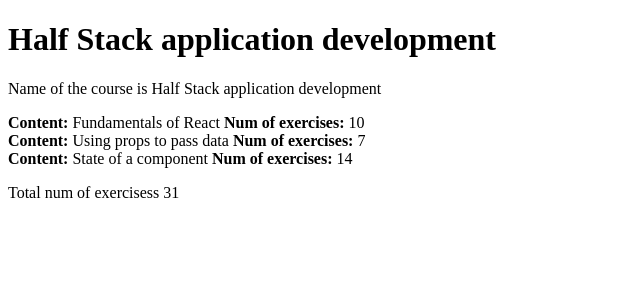
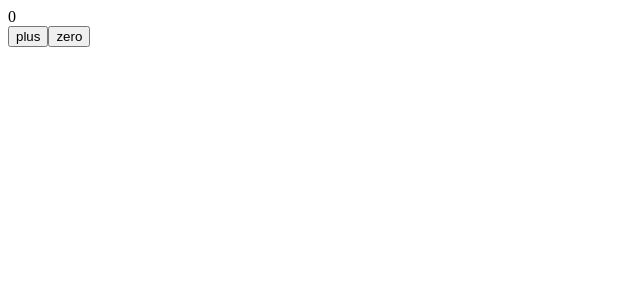
Before and after one commit to mertt11/full-stack-open-exercises, a React (Vite) app in the folder introduction-to-react/part1/: page / in a window 1280 px wide. Shown: the top 300 px of the page, without its empty margins (0-640 px from the left). Built offline with nearby package versions, Linux system fonts and the light colour scheme.

Commit message:
some changes

```diff
--- a/introduction-to-react/part1/src/App.jsx
+++ b/introduction-to-react/part1/src/App.jsx
@@ -1,4 +1,4 @@
-const Header = (props) => {
+/* const Header = (props) => {
   return (
       <span>
         Name of the course is {props.course.name}
@@ -74,4 +74,94 @@
 
 export default App
 
-/* course.parts[0].exercises+course.parts[1].exercises+course.parts[2].exercises */
+ */
+
+/* const Hello = ({ name, age }) => {
+  const bornYear = () => new Date().getFullYear() - age
+
+  return (
+    <div>
+      <p>Hello {name}, you are {age} years old</p>
+      <p>So you were probably born in {bornYear()}</p>
+    </div>
+  )
+}
+
+const App = () => {
+  const name = 'Peter'
+  const age = 10
+
+  return (
+    <div>
+      <h1>Greetings</h1>
+      <Hello name="Maya" age={26 + 10} />
+      <Hello name={name} age={age} />
+    </div>
+  )
+}
+
+export default App */
+
+
+/* import { useState } from 'react'
+
+const App = () => {
+
+  const [ counter, setCounter ] = useState(0)
+
+
+  setTimeout(
+    () => setCounter(counter + 1),
+    1000
+  )
+
+  console.log('rendering...', counter)
+
+
+  return (
+    <div>{counter}</div>
+  )
+}
+
+export default App */
+
+
+import { useState } from 'react'
+
+const Display = (props) => {
+  return (
+    <div>{props.counter}</div>
+  )
+}
+
+
+const App = () => {
+
+  const [ counter, setCounter ] = useState(0)
+
+  const increaseByOne = () => setCounter(counter + 1)
+  const setToZero = () => setCounter(0)
+
+  const handleClick = () => {
+    console.log('clicked')
+  }
+
+  return (
+    <div>
+      <Display counter={counter}/>
+      <button onClick={increaseByOne}>
+      {/* <button onClick={() => setCounter(counter + 1)}>  */}
+      {/* <button onClick={() => console.log('clicked')}> */}
+      {/* <button onClick={handleClick}> */}
+        plus
+      </button>
+
+      <button onClick={setToZero}>
+      zero
+      </button>
+
+    </div>
+  )
+}
+
+export default App
```
